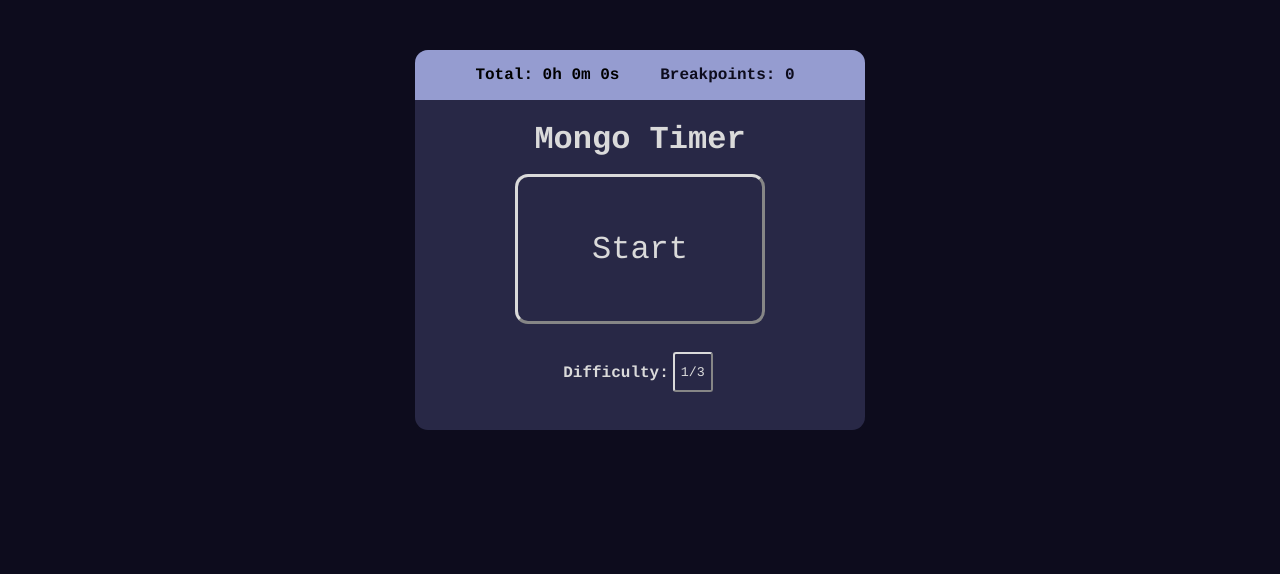
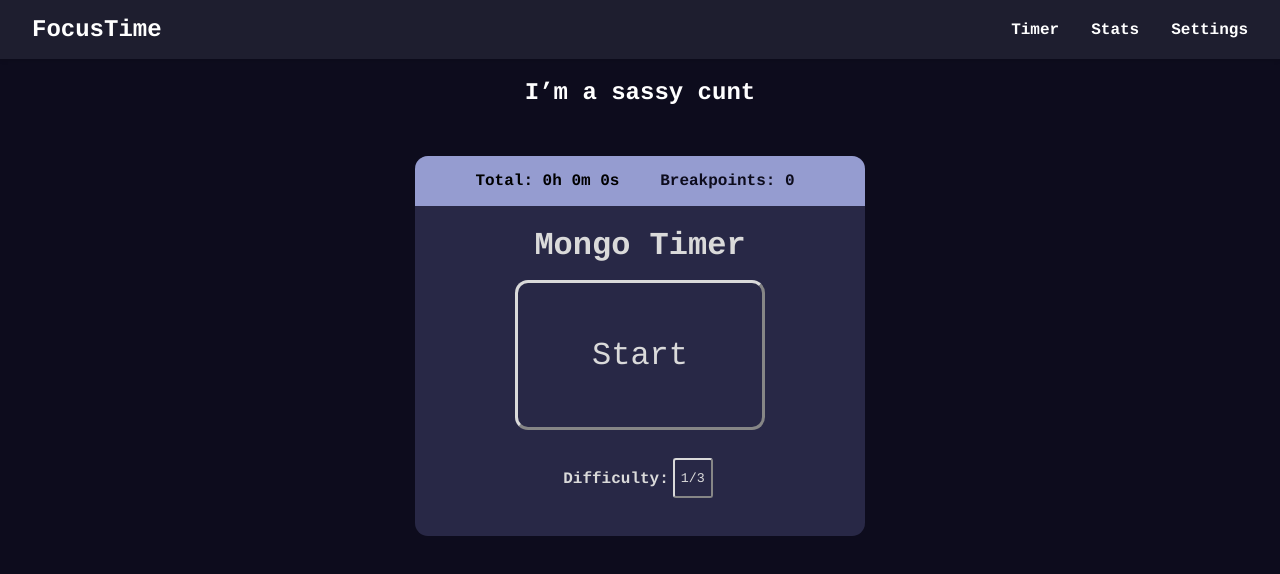
Before and after one commit to Mandlebra/pompom-productivity-app, a React (Vite) app: page /timer in a window 1280 px wide. Shown: the top 574 px of the page. Built offline with nearby package versions, Linux system fonts and the light colour scheme.

Commit message:
dusting off the old project

```diff
--- a/package.json
+++ b/package.json
@@ -12,6 +12,7 @@
   "dependencies": {
     "react": "^18.2.0",
     "react-dom": "^18.2.0",
+    "react-router-dom": "^7.6.0",
     "react-timer-hook": "^3.0.7",
     "styled-components": "^6.1.8"
   },
--- a/src/App.jsx
+++ b/src/App.jsx
@@ -21,9 +21,12 @@
 //picture with text boxes?
 //new screen with text. explain concept & execution
 
+    import { BrowserRouter as Router, Route, Routes } from 'react-router-dom';
 import { TopNavStyle, BackButton, WorkToPlay, Naviga, Navigado, Stopwatch, ModBox, ModButton, ModButton0, ModButtonBP, ModButtonControl, BackImg } from './appStyles.jsx';
 
 import buttonLogo from '/src/assets/backArrow.png';
+
+import Header from './components/Header';
 
 import React, { useState, useCallback, useEffect } from 'react';
 import { useStopwatch, useTimer } from 'react-timer-hook';
@@ -131,8 +134,6 @@ function MyStopwatch({ breakearned, setBreakEarned, style, setStyle, timerVis, s
 
   );
 }
-
-
 
 function MyTimer({ expiryTimestamp, breakearned, setBreakEarned, style, setStyle, changeStyle, timerVis, setTimerVis, mytime, setMyTime, globalRunning, setGlobalRunning }) {
   const {
@@ -243,7 +244,7 @@ function TopNav() {
     </>
   );
 }
-
+import TimerPage from './pages/TimerPage.jsx';
 export default function App() {
 
 
@@ -266,6 +267,14 @@ export default function App() {
   // time.setSeconds(time.getSeconds() + 600); // 10 minutes timer
   return (
     <>
+              <Router>
+      <Header />
+      <Routes>
+        <Route path="/timer" element={<TimerPage />} />
+        {/* <Route path="/stats" element={<StatsPage />} />
+        <Route path="/settings" element={<SettingsPage />} />  */}
+      </Routes>
+    </Router>
       {/* <TopNav/> */}
       <MyStopwatch
         changeStyle={changeStyle}
--- /dev/null
+++ b/src/components/Header.jsx
@@ -0,0 +1,49 @@
+// src/components/Header.jsx
+import { Link } from 'react-router-dom';
+import styled from 'styled-components';
+
+const HeaderContainer = styled.header`
+  background-color: #1e1e2f;
+  color: #ffffff;
+  padding: 1rem 2rem;
+  display: flex;
+  align-items: center;
+  justify-content: space-between;
+  box-shadow: 0 2px 4px rgba(0, 0, 0, 0.1);
+`;
+
+const Logo = styled.h1`
+  font-size: 1.5rem;
+  margin: 0;
+`;
+
+const Nav = styled.nav`
+  display: flex;
+  gap: 1rem;
+`;
+
+const NavLink = styled(Link)`
+  color: #ffffff;
+  text-decoration: none;
+  margin-left: 1rem;
+
+  &:hover {
+    color: #00bcd4;
+  }
+`;
+
+const Header = () => {
+  return (
+    <HeaderContainer>
+      <Logo>FocusTime</Logo>
+      <Nav>
+        <NavLink to="/timer">Timer</NavLink>
+        <NavLink to="/stats">Stats</NavLink>
+        <NavLink to="/settings">Settings</NavLink>
+        {/* <Route path="*" element={<h2>Page not found</h2>} /> */}
+      </Nav>
+    </HeaderContainer>
+  );
+};
+
+export default Header;
--- /dev/null
+++ b/src/pages/TimerPage.jsx
@@ -0,0 +1,12 @@
+import styled from 'styled-components';
+
+
+
+const Title = styled.h2`
+  color: white;
+`;
+
+const TimerPage = () => (
+    <Title>I’m a sassy cunt</Title>
+);
+export default TimerPage;
```
Also changed, not shown: TODO.txt (added), 2 other files (tests, documents, lock files or other folders).
